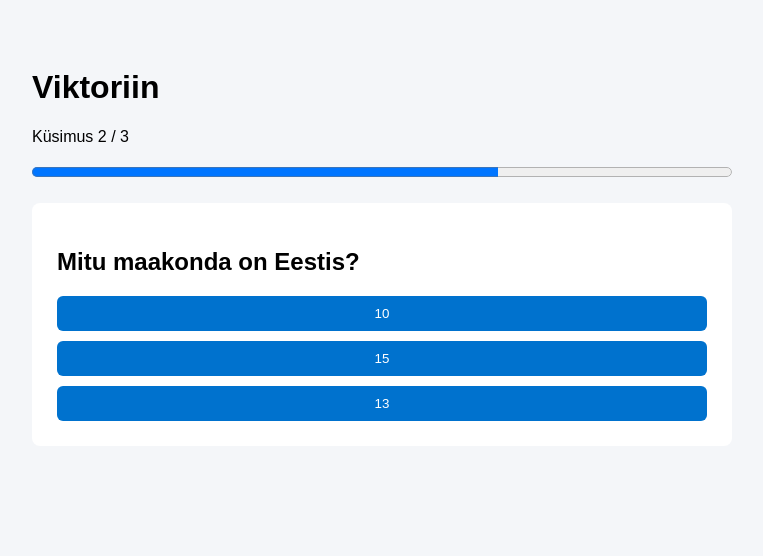
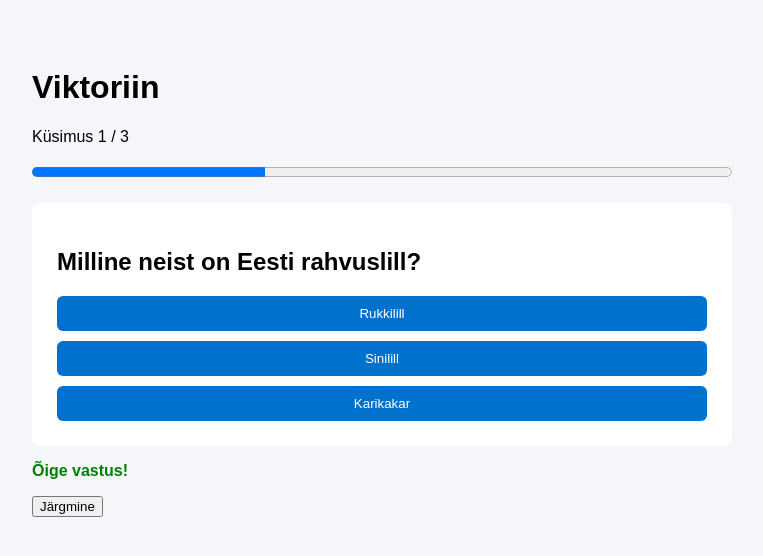
Before and after one commit to mariaTimofejev/QuizApp, a React (Vite) app in the folder quiz-app/: page / in a window 1280 px wide. Both pictures are taken after a click on the button "Rukkilill". Shown: the top 556 px of the page, without its empty margins (258-1021 px from the left). Built offline with nearby package versions, Linux system fonts and the light colour scheme.

Commit message:
Parandatud App.tsx: lisatud tagasiside ja 'Järgmine' nupp, eemaldatud automaatne edasi liikumine

```diff
--- a/quiz-app/src/App.tsx
+++ b/quiz-app/src/App.tsx
@@ -29,18 +29,11 @@ function App() {
       setColor("red");
     }
 
-        {feedback && (
-      <p
-        data-testid="feedback"
-        style={{ color: color, fontWeight: "bold" }}
-      >
-        {feedback}
-      </p>
-    )}
     const newAnswers = [...answers, index];
     setAnswers(newAnswers);
+  };
 
-    setTimeout(() => {
+  const goToNext = () => {
     setFeedback("");
     setColor("");
 
@@ -49,7 +42,6 @@ function App() {
     } else {
       setFinished(true);
     }
-    }, 1000);
   };
 
   const results = questions.map((q, i) => {
@@ -75,17 +67,23 @@ function App() {
             Küsimus {currentIndex + 1} / {questions.length}
           </p>
 
-    <progress
-      value={currentIndex + 1}
-      max={questions.length}
-    />
+          <progress value={currentIndex + 1} max={questions.length} />
 
           <QuestionCard
             question={questions[currentIndex]}
             onAnswer={handleAnswer}
           />
 
-    {feedback && <p data-testid="feedback">{feedback}</p>}
+          {feedback && (
+            <>
+              <p data-testid="feedback" style={{ color, fontWeight: "bold" }}>
+                {feedback}
+              </p>
+              <button data-testid="next" onClick={goToNext}>
+                Järgmine
+              </button>
+            </>
+          )}
         </>
       ) : (
         <>
@@ -93,9 +91,7 @@ function App() {
 
           <ResultTable results={results} />
 
-          <button onClick={restartQuiz}>
-            Alusta uuesti
-          </button>
+          <button onClick={restartQuiz}>Alusta uuesti</button>
         </>
       )}
     </div>
```
Lines whose indentation alone changed are shown as unchanged.
